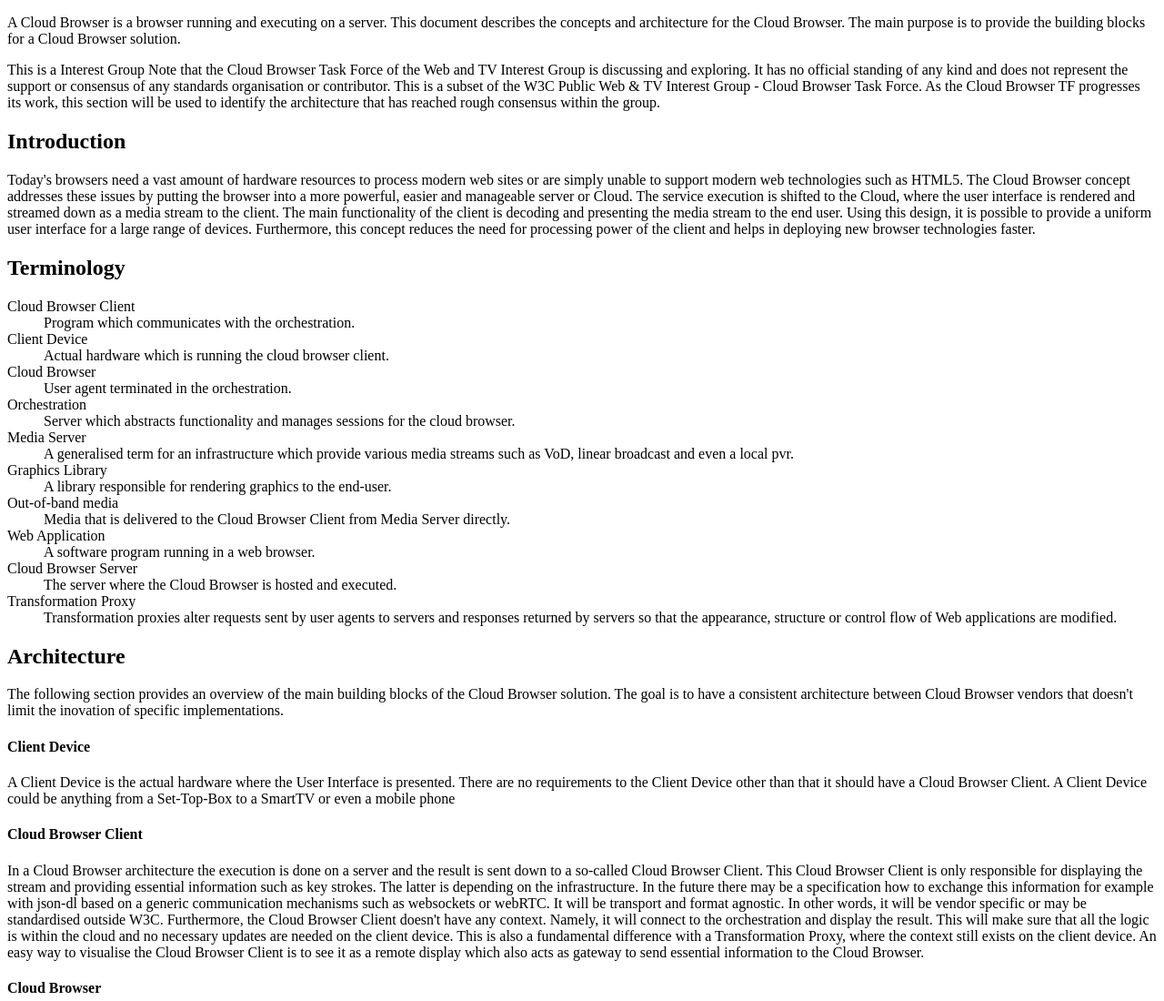
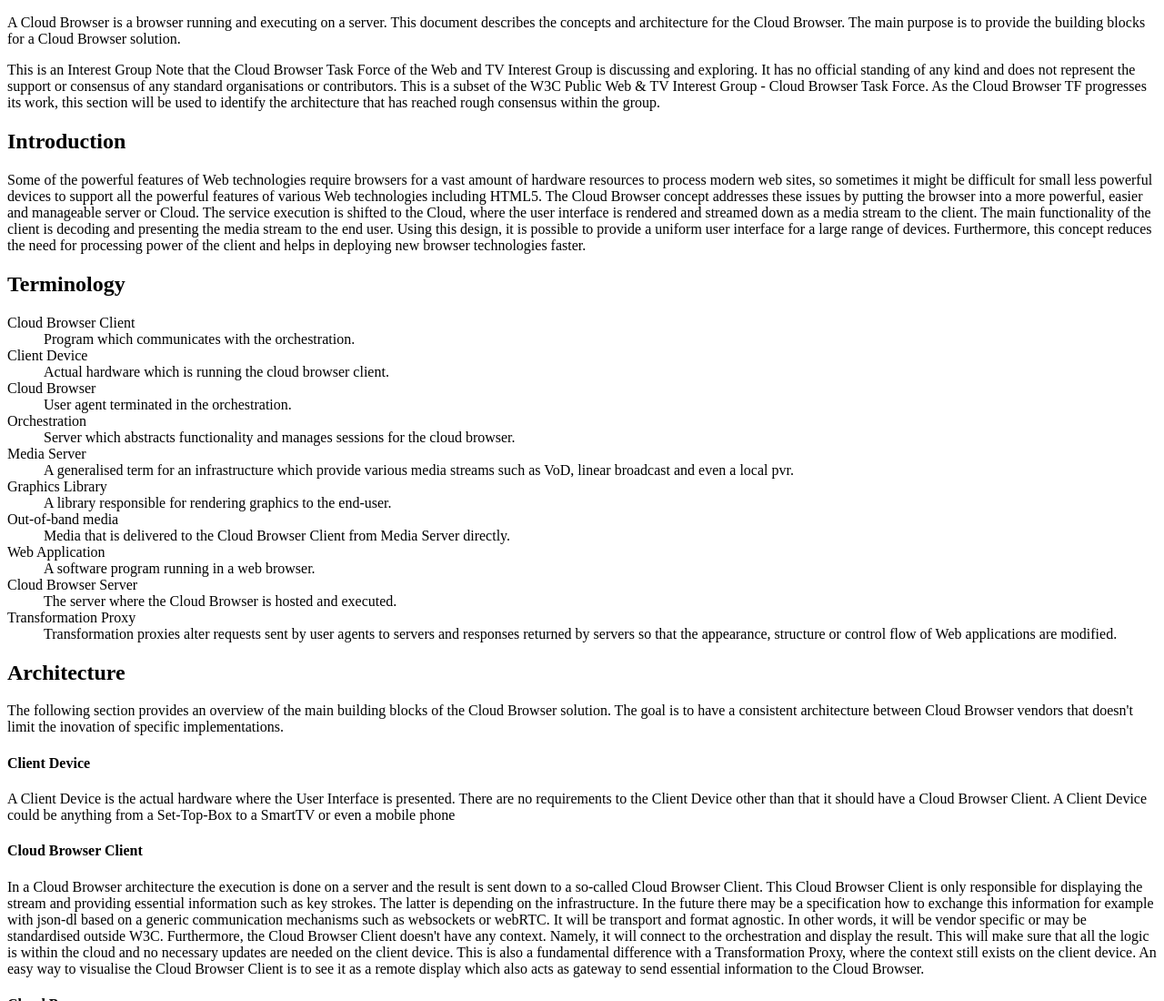
Before and after one commit to w3c/Web-and-TV-IG, a plain HTML site: page cloud-browser-tf/index.html in a window 1280 px wide. Shown: the top 1100 px of the page at 91% size. Drawn offline with Linux system fonts and the light colour scheme.

Commit message:
update introduction

```diff
--- a/cloud-browser-tf/index.html
+++ b/cloud-browser-tf/index.html
@@ -38,14 +38,16 @@
 
     <section id='sotd'>
       <p>
-          This is a Interest Group Note that the Cloud Browser Task Force of the Web and TV Interest Group is discussing and exploring. It has no official standing of any kind and does not represent the support or consensus of any standards organisation or contributor. This is a subset of the W3C Public Web & TV Interest Group - Cloud Browser Task Force. As the Cloud Browser TF progresses its work, this section will be used to identify the architecture that has reached rough consensus within the group.
+          This is an Interest Group Note that the Cloud Browser Task Force of the Web and TV Interest Group is discussing and exploring. It has no official standing of any kind and does not represent the support or consensus of any standard organisations or contributors. This is a subset of the W3C Public Web &amp; TV Interest Group - Cloud Browser Task Force. As the Cloud Browser TF progresses its work, this section will be used to identify the architecture that has reached rough consensus within the group.
       </p>
     </section>
 
     <section class="introductory">
       <h2>Introduction</h2>
       <p>
-          Today's browsers need a vast amount of hardware resources to process modern web sites or are simply unable to support modern web technologies such as HTML5. The Cloud Browser concept addresses these issues by putting the browser into a more powerful, easier and manageable server or Cloud. The service execution is shifted to the Cloud, where the user interface is rendered and streamed down as a media stream to the client. The main functionality of the client is decoding and presenting the media stream to the end user. Using this design, it is possible to provide a uniform user interface for a large range of devices. Furthermore, this concept reduces the need for processing power of the client and helps in deploying new browser technologies faster.
+          Some of the powerful features of Web technologies require browsers for a vast amount of hardware resources to process modern web sites, so sometimes it might be difficult for small less powerful devices to support all the powerful features of various Web technologies including HTML5.
+
+The Cloud Browser concept addresses these issues by putting the browser into a more powerful, easier and manageable server or Cloud. The service execution is shifted to the Cloud, where the user interface is rendered and streamed down as a media stream to the client. The main functionality of the client is decoding and presenting the media stream to the end user. Using this design, it is possible to provide a uniform user interface for a large range of devices. Furthermore, this concept reduces the need for processing power of the client and helps in deploying new browser technologies faster.
       </p>
     </section>
 
```
